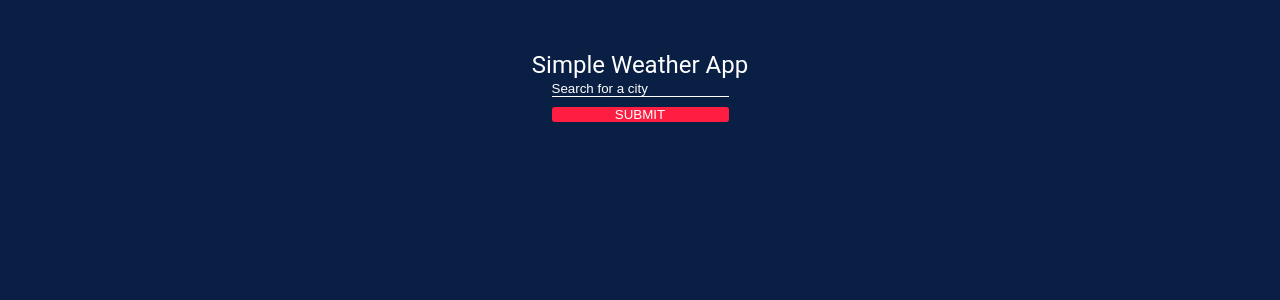
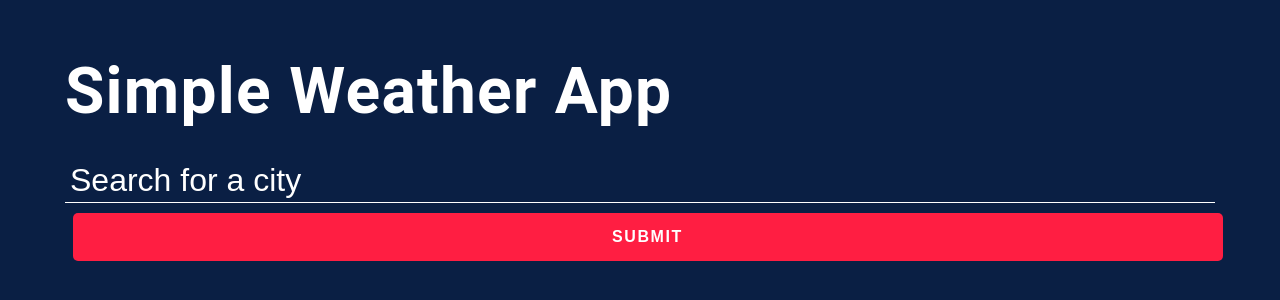
Before and after one commit to Belgarus/Complete-Projects, a PHP site: page / in a window 1280 px wide. Shown: the top 300 px of the page. Run offline with PHP 8.4, Linux system fonts and the light colour scheme.

Commit message:
added spezific styles (Copy and paste)

```diff
--- a/style.css
+++ b/style.css
@@ -14,11 +14,19 @@
   font-weight: normal;
 }
 button {
-    border: none;
+  border: none;
   cursor: pointer;
   background-color: var(--red);
   border-radius: 3px;
   width: 30%;
+}
+
+
+.top-banner form input {
+  font-size: 2rem;
+  height: 40px;
+  padding: 5px 5px 10px;
+  border-bottom: 1px solid;
 }
 
 input {
@@ -30,7 +38,11 @@ input {
 }
 
 .heading {
-    color: var(--text_light);
+        color: var(--text_light);
+        font-weight: bold;
+        font-size: 4rem;
+        letter-spacing: 0.02em;
+        padding: 0 0 30px 0;
 }
 
 .container {
@@ -39,6 +51,8 @@ input {
     flex-direction: column;
     width: 100%;
     max-width: 1200px;
+    margin: 0 auto;
+    padding: 0 15px;
 }
 
 ::placeholder {color: var(--text_light);}
@@ -67,7 +81,28 @@ body {
 form, .heading {display: flex;
             gap: 10px;
             align-items: center;
+            width: 100%;
           }
+
+
+.top-banner form button {
+  font-size: 1rem;
+  font-weight: bold;
+  letter-spacing: 0.1em;
+  padding: 15px 20px;
+  margin-left: 15px;
+  border-radius: 5px;
+  background: var(--red);
+  transition: background 0.3s ease-in-out;
+}
+
+.top-banner form .msg {
+  position: absolute;
+  bottom: -40px;
+  left: 0;
+  max-width: 450px;
+  min-height: 40px;
+}
 
 @media all and (min-width: 700px){
     form { flex-direction: column;}
```
